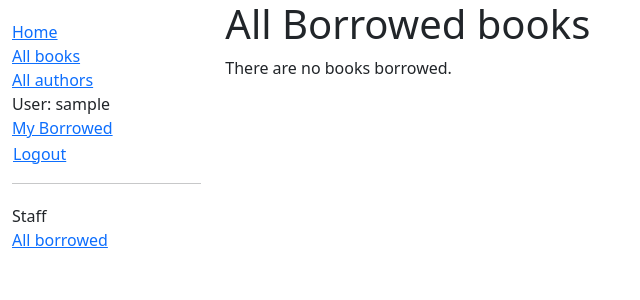
After one commit to marcaltmann/locallibrary, a Django app: page /catalog/borrowed/ in a window 1280 px wide. The commit adds this page. Shown: the top 300 px of the page, without its empty margins (0-640 px from the left). Run offline with Django 5.2, Linux system fonts and the light colour scheme; a user stored in the database is signed in; tables that the repository leaves empty hold one stand-in row (values such as "Sample post").

Commit message:
Finish part 8

```diff
--- a/catalog/models.py
+++ b/catalog/models.py
@@ -111,6 +111,7 @@ class BookInstance(models.Model):
 
     class Meta:
         ordering = ["due_back"]
+        permissions = (("can_mark_returned", "Set book as returned"),)
 
     def __str__(self):
         """String for representing the Model object."""
--- a/catalog/templates/base_generic.html
+++ b/catalog/templates/base_generic.html
@@ -38,6 +38,13 @@
                 <li><a href="{% url 'login' %}?next={{ request.path }}">Login</a></li>
               {% endif %}
             </ul>
+            {% if perms.catalog.can_mark_returned %}
+              <hr>
+              <ul class="sidebar-nav">
+                <li>Staff</li>
+                <li><a href="{% url 'borrowed' %}">All borrowed</a></li>
+              </ul>
+            {% endif %}
           {% endblock %}
         </div>
         <div class="col-sm-10 ">
--- /dev/null
+++ b/catalog/templates/catalog/bookinstance_list_borrowed_librarian.html
@@ -0,0 +1,19 @@
+{% extends "base_generic.html" %}
+
+{% block content %}
+  <h1>All Borrowed books</h1>
+
+  {% if bookinstance_list %}
+    <ul>
+      {% for bookinst in bookinstance_list %}
+      <li class="{% if bookinst.is_overdue %}text-danger{% endif %}">
+        <a href="{% url 'book-detail' bookinst.book.pk %}">{{ bookinst.book.title }}</a>
+        ({{ bookinst.due_back }})
+        - {{ bookinst.borrower.get_username }}
+      </li>
+      {% endfor %}
+    </ul>
+  {% else %}
+    <p>There are no books borrowed.</p>
+  {% endif %}
+{% endblock %}
--- a/catalog/urls.py
+++ b/catalog/urls.py
@@ -10,4 +10,5 @@ urlpatterns = [
     path("authors/", views.AuthorListView.as_view(), name="authors"),
     path("authors/<int:pk>", views.AuthorDetailView.as_view(), name="author-detail"),
     path("mybooks/", views.LoanedBooksByUserListView.as_view(), name="my-borrowed"),
+    path("borrowed/", views.BorrowedBooksLibrarianListView.as_view(), name="borrowed"),
 ]
--- a/catalog/views.py
+++ b/catalog/views.py
@@ -1,4 +1,4 @@
-from django.contrib.auth.mixins import LoginRequiredMixin
+from django.contrib.auth.mixins import LoginRequiredMixin, PermissionRequiredMixin
 from django.shortcuts import render
 from django.views import generic
 
@@ -71,3 +71,14 @@ class LoanedBooksByUserListView(LoginRequiredMixin, generic.ListView):
             .filter(status__exact="o")
             .order_by("due_back")
         )
+
+
+class BorrowedBooksLibrarianListView(PermissionRequiredMixin, generic.ListView):
+    permission_required = 'catalog.can_mark_returned'
+
+    model = BookInstance
+    template_name = "catalog/bookinstance_list_borrowed_librarian.html"
+    paginate_by = 10
+
+    def get_queryset(self):
+        return BookInstance.objects.filter(status__exact="o").order_by("due_back")
```
Also changed, not shown: catalog/migrations/0004_alter_bookinstance_options.py (added).
